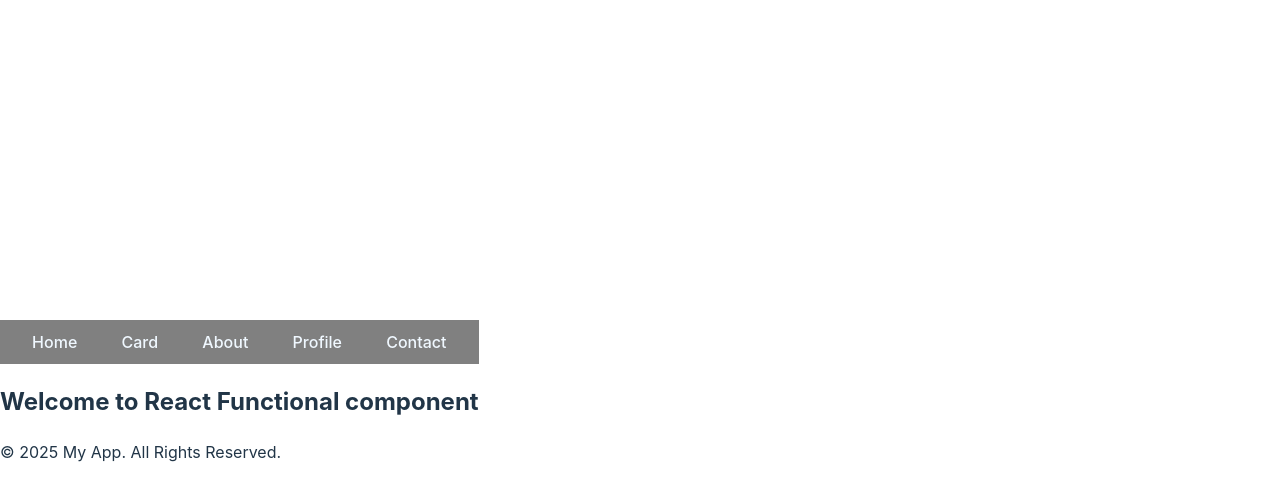
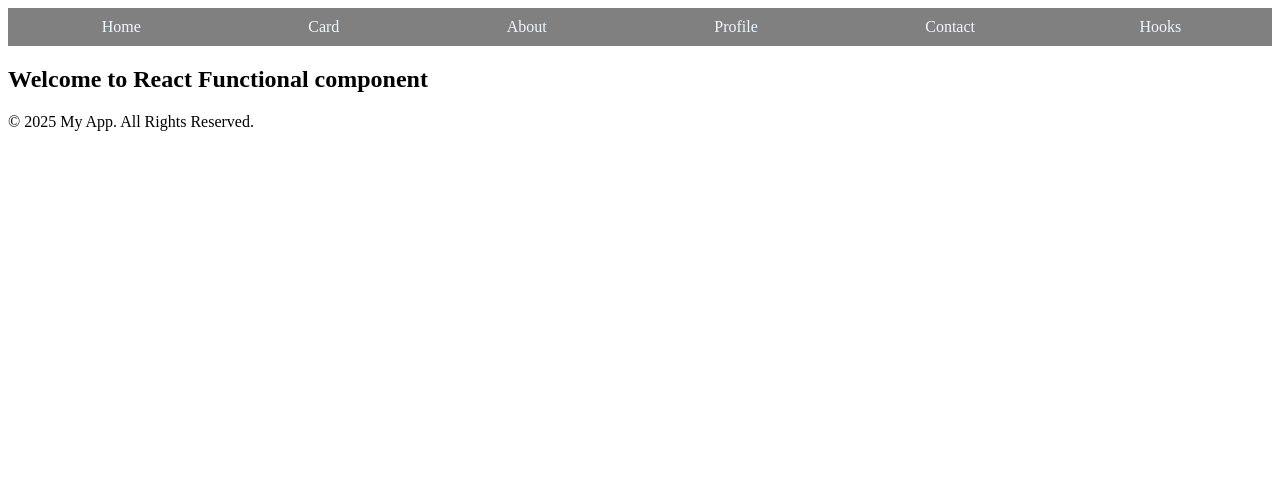
Before and after one commit to vignesh0705/MERN-STACK, a React (Vite) app in the folder SECE_Frontend/: page /home in a window 1280 px wide. Shown: the top 500 px of the page. Built offline with nearby package versions, Linux system fonts and the light colour scheme.

Commit message:
22.1.24 FN

```diff
--- a/SECE_Frontend/src/App.jsx
+++ b/SECE_Frontend/src/App.jsx
@@ -1,16 +1,14 @@
 import Home from "./components/FunctionalComponents/Home"
-import Button  from "./components/FunctionalComponents/Button";
 import Card from "./components/FunctionalComponents/Card";
 import Footer from "./components/FunctionalComponents/Footer";
-import Header from "./components/FunctionalComponets/Header";
-import Profile from "./components/FunctionalComponets/Profile";
-import ClassCompEG from "./components/classComponents/ClassCompEG";
-import Gallery from "./components/FunctionalComponents/Gallery";
-import About from "./components/FunctionalComponets/About";
-import Contact from "./components/FunctionalComponets/contact";
-import Navbar from "./components/FunctionalComponets/Navbar";
+import Profile from "./components/FunctionalComponents/Profile";
+import About from "./components/FunctionalComponents/About";
+import Contact from "./components/FunctionalComponents/Contact";
 import {BrowserRouter ,Routes ,Route} from 'react-router-dom';
-import SignUp from "./components/FunctionalComponets/SignUp";
+import SignUp from "./components/FunctionalComponents/Signup";
+import UseEffect from "./components/FunctionalComponents/UseEffect";
+import UseStateComponent from "./components/FunctionalComponents/UseState";
+
 
 const App = () => {
   return (
@@ -19,16 +17,20 @@ const App = () => {
       <Routes>
        <Route path="/" element={<SignUp />}></Route>
        <Route path="/home" element={<Home />}></Route>
+       <Route path='/use-state' element={<UseStateComponent/>}></Route>
+       <Route path='/use-effect' element={<UseEffect/>}></Route>
        <Route path="/card" element={<Card title="Introduction" description="This is a simple card component." />}></Route>
        <Route path="/about" element={<About Hello="Vigneshvar" />}></Route> {/* props Example */}
        <Route path="/profile" element={<Profile name="Vigneshvar pandi" age={19} profession="Developer" />}></Route>
        <Route path="/contact" element={<Contact />}></Route>   {/* state Example */}
+       {/*<Routerpath="" */}
        </Routes>
       </BrowserRouter>
       <Footer />
     {/* <Button label="Click Me" onClick={() => alert("Button clicked!")} /> */}
     </>
   );
-};
+}
+
 
 export default App;
--- a/SECE_Frontend/src/components/FunctionalComponents/Navbar.jsx
+++ b/SECE_Frontend/src/components/FunctionalComponents/Navbar.jsx
@@ -1,19 +1,37 @@
-import '../../css/Navbar.css'
-import { Link } from "react-router-dom"
+import { useState } from "react";
 
-const Navbar = () =>{
-   return (
+import "../../css/Navbar.css";
+import { Link } from "react-router-dom";
+
+const Navbar = () => {
+  const [dropdown, setDrop] = useState(false);
+
+  return (
     <header>
-        <nav>
-            <ol className='navbar'>
-                <li><Link to='/home' className='link'>Home</Link></li>
-                <li><Link to='/card' className='link'>Card</Link></li>
-                <li><Link to='/about' className='link'>About</Link></li>
-                <li><Link to='/profile' className='link'>Profile</Link></li>
-                <li><Link to='/contact' className='link'>Contact</Link></li>
-            </ol>
-        </nav>
+      <nav>
+        <ol className="navbar">
+          <li><Link to="/home" className="link">Home</Link></li>
+          <li><Link to="/card" className="link">Card</Link></li>
+          <li><Link to="/about" className="link">About</Link></li>
+          <li><Link to="/profile" className="link">Profile</Link></li>
+          <li><Link to="/contact" className="link">Contact</Link></li>
+          <div
+            className="dropdown-container"
+            onMouseEnter={() => setDrop(true)}
+            onMouseLeave={() => setDrop(false)}
+          >
+            <span className="dropdown-trigger">Hooks</span>
+            {dropdown && (
+              <ul className="dropdown-menu">
+                <li><Link to="/use-state" className="link">Use State</Link></li>
+                <li><Link to="/use-effect" className="link">Use Effect</Link></li>
+              </ul>
+            )}
+          </div>
+        </ol>
+      </nav>
     </header>
-   );
+  );
 };
+
 export default Navbar;
--- /dev/null
+++ b/SECE_Frontend/src/components/FunctionalComponents/UseEffect.jsx
@@ -0,0 +1,12 @@
+import useState from "./UseState";
+
+const UseEffect = () => {
+    var [text, setText] = useState("");
+    return(
+        <div>
+            <h1> This UseEffect example.</h1>
+            <input type="Number" value={text} onChange={(e) => {setText(e.target.value)}}></input>
+        </div>
+    )
+}
+export default UseEffect;
--- /dev/null
+++ b/SECE_Frontend/src/components/FunctionalComponents/UseState.jsx
@@ -0,0 +1,17 @@
+import { useState } from "react";
+
+const UseStateComponent = () => {
+  const [num, setNum] = useState(0);
+
+  return (
+    <div>
+      <h1>This is useState Example</h1>
+      <button onClick={() => setNum(num - 1)}>-</button>
+      <h4>The number is {num}</h4>
+      <button onClick={() => setNum(num + 1)}>+</button>
+      <button onClick={() => setNum(0)}>Reset</button>
+    </div>
+  );
+};
+
+export default UseStateComponent;
--- a/SECE_Frontend/src/index.css
+++ b/SECE_Frontend/src/index.css
@@ -1,4 +1,4 @@
-:root {
+/* :root {
   font-family: Inter, system-ui, Avenir, Helvetica, Arial, sans-serif;
   line-height: 1.5;
   font-weight: 400;
@@ -65,4 +65,4 @@ button:focus-visible {
   button {
     background-color: #f9f9f9;
   }
-}
+} */
```
Also changed, not shown: SECE_Frontend/src/components/FunctionalComponents/Hooks.jsx (+3 -6 lines).
